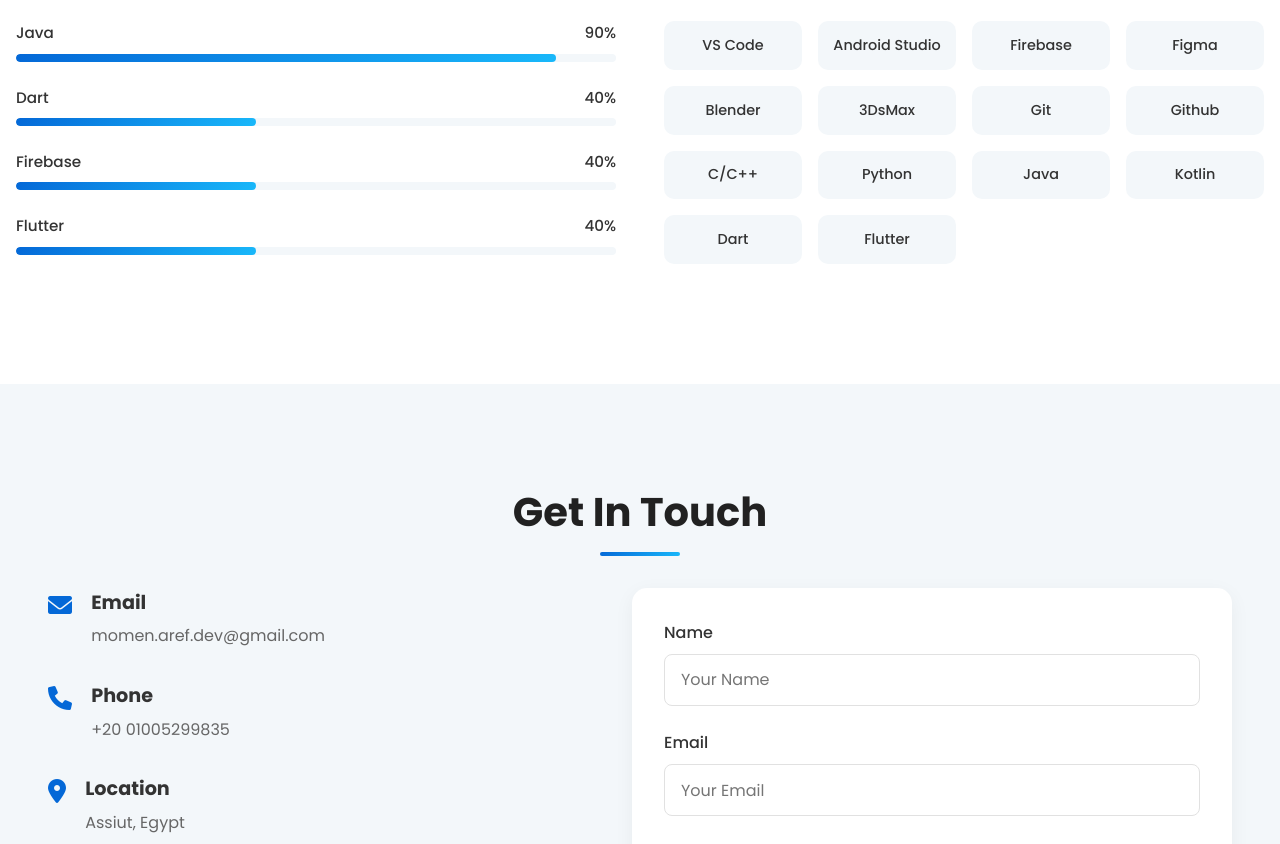
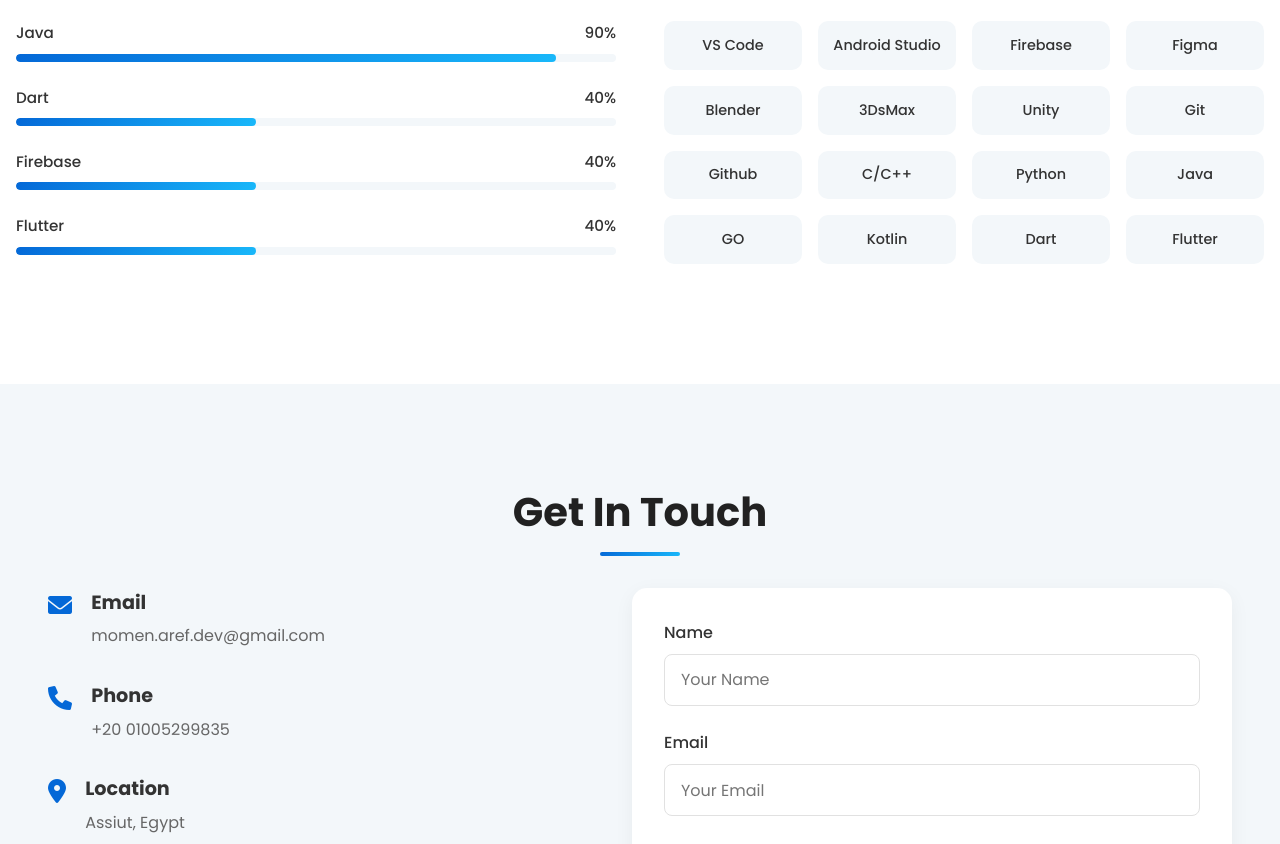
Before and after one commit to mo2menaref/Moamen_Portfolio, a plain HTML site: page index.html in a window 1280 px wide. Shown: the part 4074-4918 px from the top of the page. Drawn offline with nearby package versions, Linux system fonts and the light colour scheme.

Commit message:
adding a skill

```diff
--- a/index.html
+++ b/index.html
@@ -355,11 +355,13 @@
                     <div class="skill-badge">Figma</div>
                     <div class="skill-badge">Blender</div>
                     <div class="skill-badge">3DsMax</div>
+                    <div class="skill-badge">Unity</div>
                     <div class="skill-badge">Git</div>
                     <div class="skill-badge">Github</div>
                     <div class="skill-badge">C/C++</div>
                     <div class="skill-badge">Python</div>
                     <div class="skill-badge">Java</div>
+                    <div class="skill-badge">GO</div>
                     <div class="skill-badge">Kotlin</div>
                     <div class="skill-badge">Dart</div>
                     <div class="skill-badge">Flutter</div>
```
